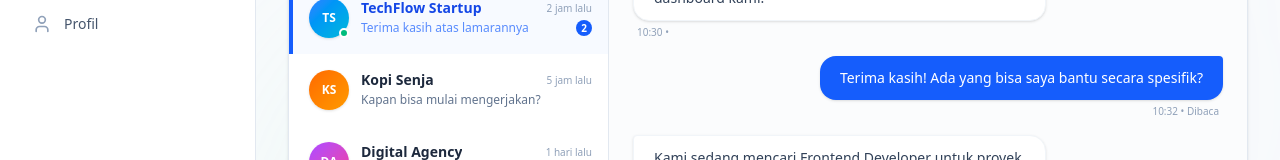
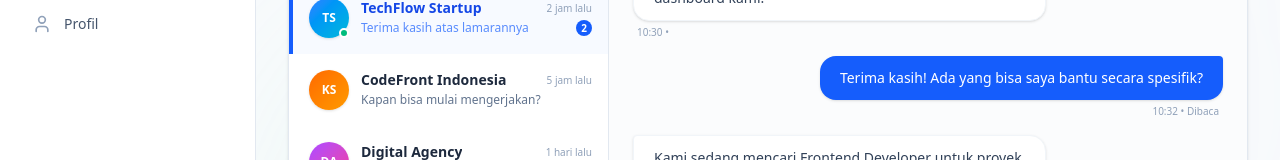
Before and after one commit to KodingMulu/SkillLink, a Next.js app in the folder web/: page /dashboard/freelancer/messages in a window 1280 px wide. Shown: the part 230-390 px from the top of the page. Built offline with nearby package versions, Linux system fonts and the light colour scheme.

Commit message:
update:change name message pada halaman freelancer

```diff
--- a/web/src/app/dashboard/freelancer/messages/page.tsx
+++ b/web/src/app/dashboard/freelancer/messages/page.tsx
@@ -44,7 +44,7 @@ export default function MessagesPage() {
     },
     {
       id: '2',
-      name: 'Kopi Senja',
+      name: 'CodeFront Indonesia',
       avatar: '',
       initial: 'KS',
       color: 'from-orange-500 to-amber-500',
```
